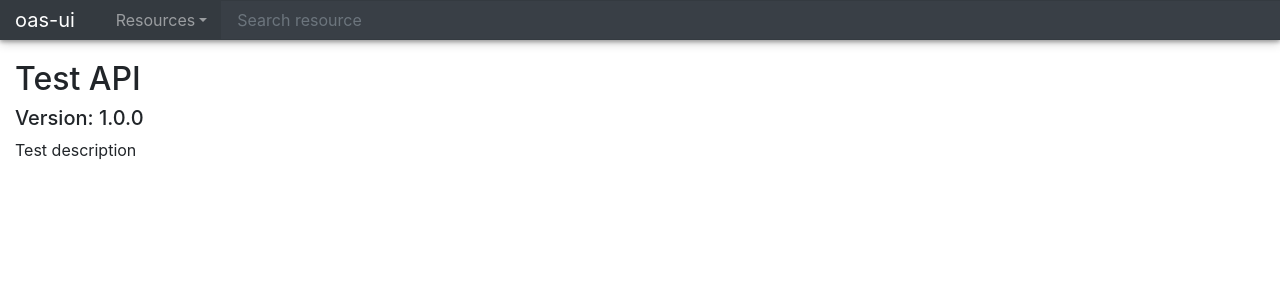
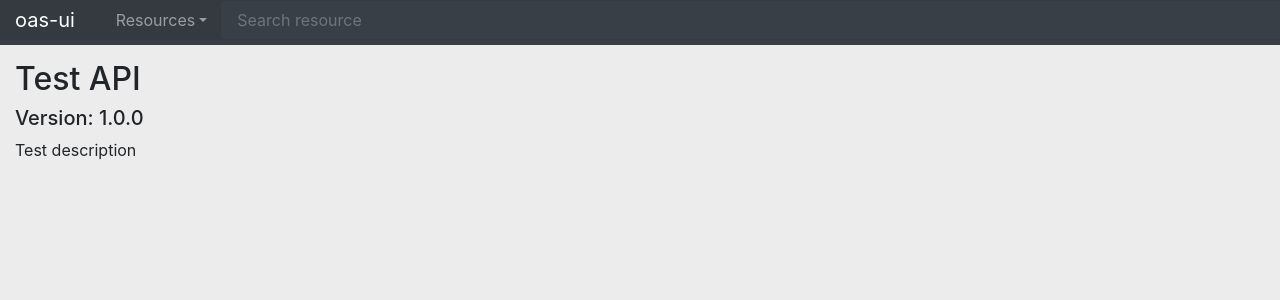
Before and after one commit to vahanito/oas-ui, a React (Create React App) app: page /oas-ui in a window 1280 px wide. Shown: the top 300 px of the page. Built offline with nearby package versions, Linux system fonts and the light colour scheme.

Commit message:
Fix body background color and navbar shadows

```diff
--- a/src/index.css
+++ b/src/index.css
@@ -1,4 +1,5 @@
 body {
+	background-color: #393f45;
     padding: 0;
     margin: 0;
     font-family: -apple-system, BlinkMacSystemFont, "Segoe UI", "Roboto", "Oxygen",
@@ -7,6 +8,10 @@ body {
     -webkit-font-smoothing: antialiased;
     -moz-osx-font-smoothing: grayscale;
     overflow: hidden;
+}
+
+#root .navbar {
+	box-shadow: none;
 }
 
 main {
@@ -31,7 +36,7 @@ main::-webkit-scrollbar-thumb {
 }
 
 main > .container-fluid {
-    background-color: rgba(255, 255, 255, .95);
+    background-color: rgba(255, 255, 255, .9);
     box-shadow: 0 4px 10px 0 rgba(0, 0, 0, 0.3), 0 6px 20px 0 rgba(0, 0, 0, 0.19);
     margin-bottom: 0;
     min-height: 100%;
```
